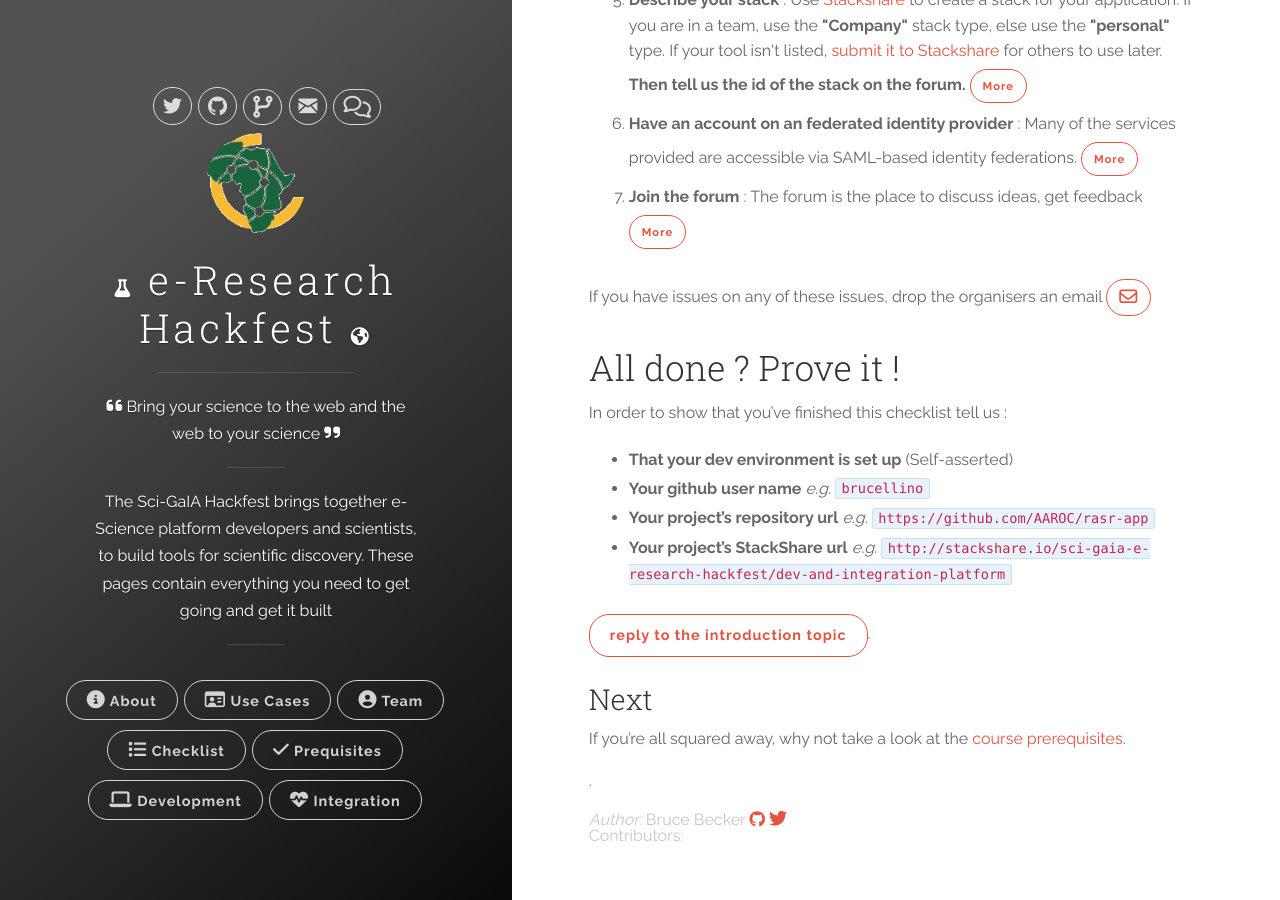
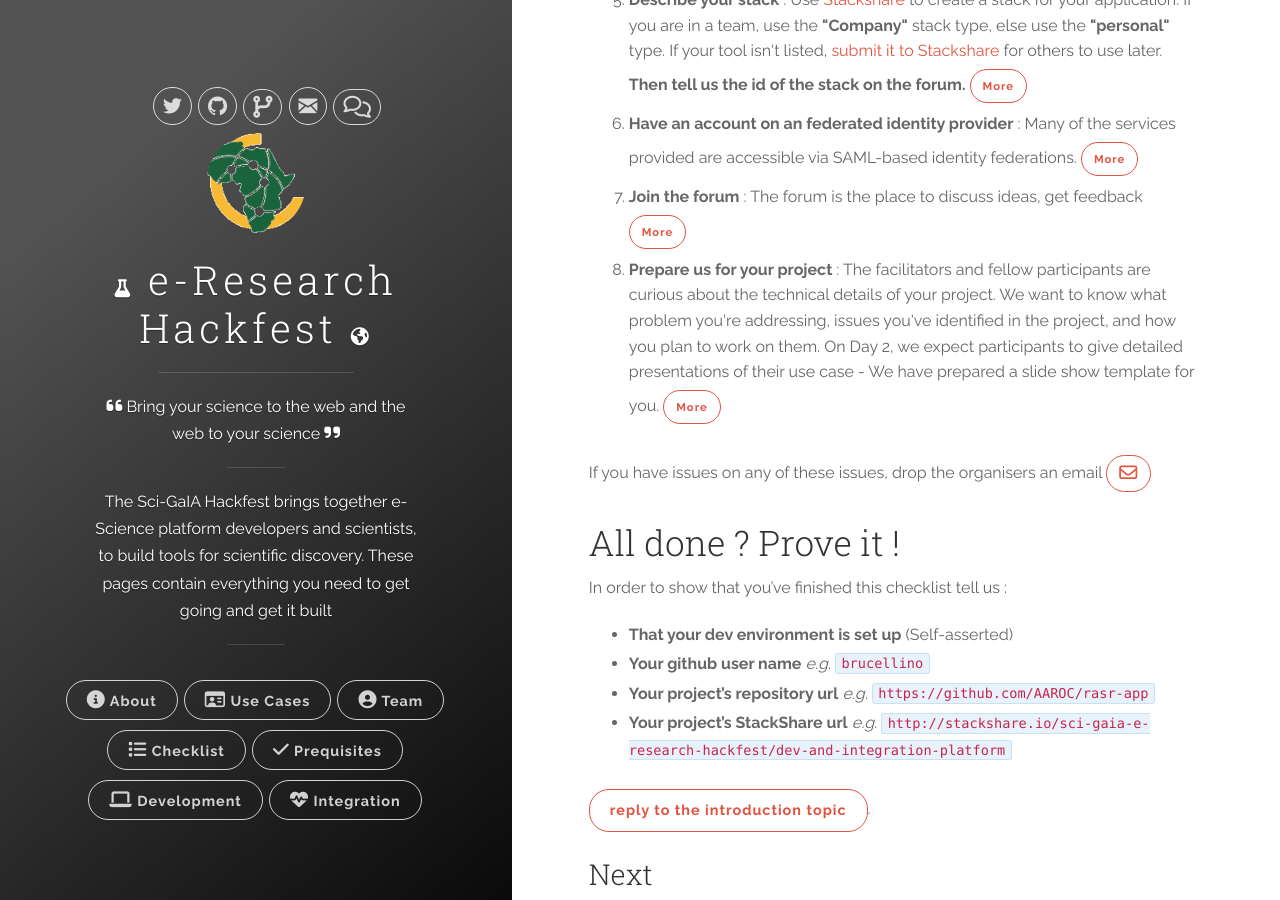
Before and after one commit to kodion/hackfest-site, a Jekyll site: the page built from before-checklist.md, in a window 1280 px wide and 900 px high, scrolled down 749 px. Built offline with Jekyll 4.4.1, drawn with Linux system fonts in a browser that asks for light colours; nearby versions of some CDN libraries.

Commit message:
added the bit on preparing the slides

```diff
--- a/_data/hackfest.yml
+++ b/_data/hackfest.yml
@@ -82,18 +82,32 @@ checklists:
       link:
         url: http://discourse.sci-gaia.eu
         external: true
+# It would be better to link to the slides directly in the repo. This makes the event
+# more portable.
+    - name: Prepare us for your project
+      more: |
+            The facilitators and fellow participants are curious about the technical details of your project. We want to know  what problem you're addressing, issues you've identified in the project, and how you plan to work on them. On Day 2, we expect participants to give detailed presentations of their use case - We have prepared a slide show template for you.
+      link:
+        url: http://indico.wacren.net/event/43/material/0/
+        external: true
 
-  dev_env:
-    - name: Editor
-      more: Ensure you have a good editor. We suggest <a href="http://atom.io">Atom</a>
-      link:
-        url:
-        external:
-    - name: Git client
-      more: "You will need the git client, with a properly-configured environment"
-      link:
-        url: http://swcarpentry.github.io/git-novice/02-setup/
-        external: true
+dev_env:
+  - name: A good editor Editor
+    more: Ensure you have a good editor. We suggest <a href="http://atom.io">Atom</a>
+    link:
+      url:
+      external:
+  - name: Git client
+    more: "You will need the git client, with a properly-configured environment"
+    link:
+      url: http://swcarpentry.github.io/git-novice/02-setup/
+      external: true
+  - name: cURL commmand-line REST-API client
+    more: |
+            "Most of the warm-up exercises will have you interacting with REST APIs. The simplest tool to do this is the cURL command-line interface. It can be installed from your OS repositories"
+    link:
+      url: https://curl.haxx.se/
+      external: true
 
 infrastructure:
   jenkins_url: 'https://ci.sagrid.ac.za'
```
